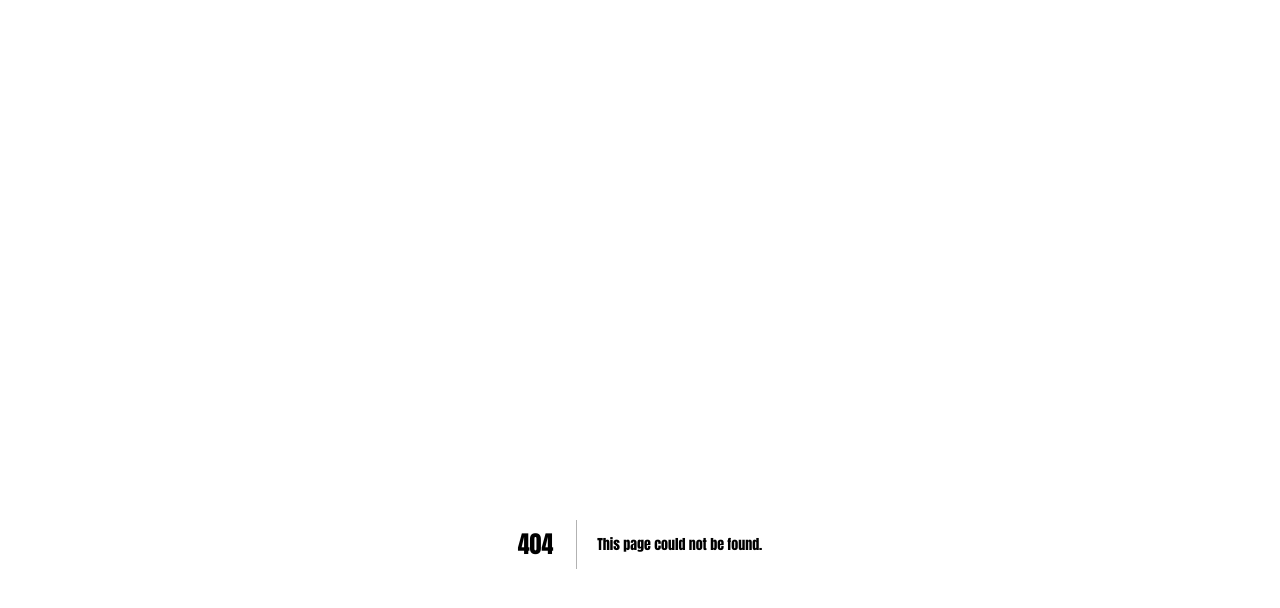
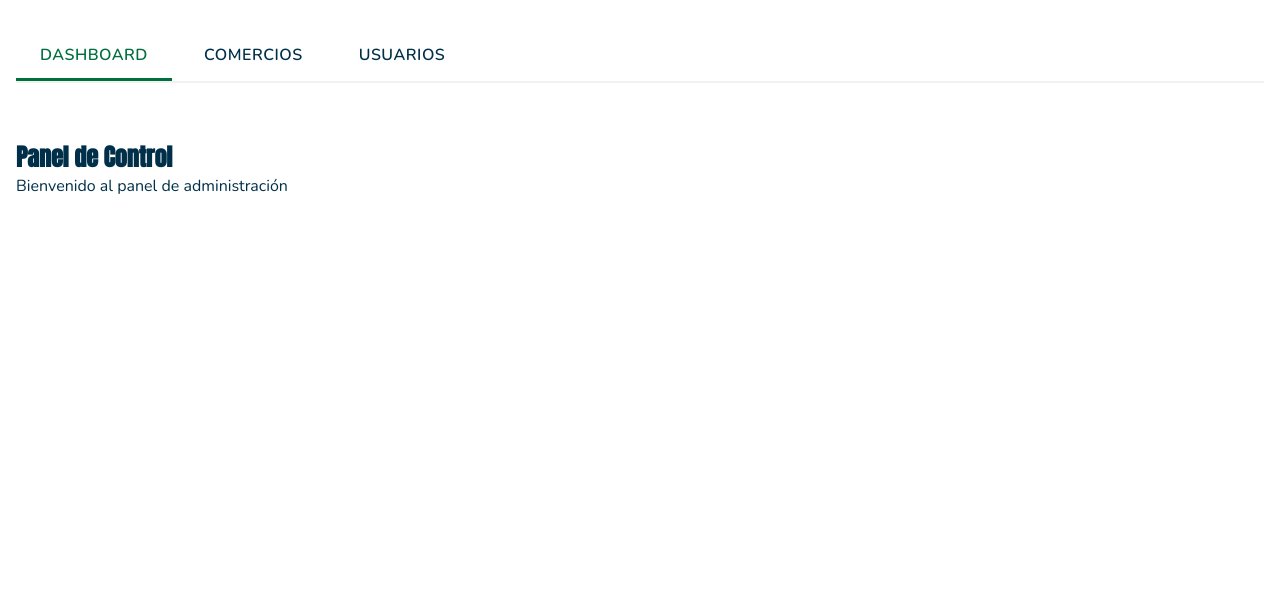
Before and after one commit to gacenoinspira/gacenoinspira, a Next.js app: page /admin in a window 1280 px wide. Before the commit this address had no page. Shown: the top 608 px of the page. Built offline with nearby package versions, Linux system fonts and the light colour scheme.

Commit message:
feat: add initial project structure with auth, public and admin layouts

```diff
--- /dev/null
+++ b/src/app/(auth)/layout.module.css
@@ -0,0 +1,3 @@
+.main {
+  padding-top: 144px;
+}
--- a/src/app/(auth)/layout.tsx
+++ b/src/app/(auth)/layout.tsx
@@ -1,9 +1,10 @@
 import React from "react";
 import { UiHeader } from "../(public)/components";
+import styles from "./layout.module.css";
 
 export default function Layout({ children }: { children: React.ReactNode }) {
   return (
-    <main>
+    <main className={styles.main}>
       <UiHeader />
       {children}
     </main>
--- a/src/app/(public)/layout.tsx
+++ b/src/app/(public)/layout.tsx
@@ -2,10 +2,11 @@ import React from "react";
 
 import { Footer } from "./components/footer/ui-footer";
 import { UiHeader } from "./components";
+import styles from "./page.module.css";
 
 export default function Layout({ children }: { children: React.ReactNode }) {
   return (
-    <main>
+    <main className={styles.main}>
       <UiHeader />
       {children}
       <Footer />
--- a/src/app/(public)/page.module.css
+++ b/src/app/(public)/page.module.css
@@ -1,3 +1,6 @@
+.main {
+  padding-top: 144px;
+}
 .section_img {
   background-image: url("/img/turismo.jpg");
   background-size: cover;
--- /dev/null
+++ b/src/app/admin/page.tsx
@@ -0,0 +1,10 @@
+import React from "react";
+import { UiAdmin } from "./ui-admin";
+
+export default function Page() {
+  return (
+    <div>
+      <UiAdmin />
+    </div>
+  );
+}
--- /dev/null
+++ b/src/app/admin/ui-admin.module.css
@@ -0,0 +1,55 @@
+.tabsContainer {
+  max-width: 100%;
+  margin: 2rem auto;
+  padding: 0 1rem;
+}
+
+.tabsHeader {
+  display: flex;
+  border-bottom: 2px solid var(--color-acento);
+  margin-bottom: 2rem;
+  gap: 0.5rem;
+}
+
+.tabButton {
+  padding: 0.75rem 1.5rem;
+  font-size: 1rem;
+  font-weight: 600;
+  color: var(--color-texto);
+  background: none;
+  border: none;
+  border-bottom: 3px solid transparent;
+  cursor: pointer;
+  transition: all 0.3s ease;
+  position: relative;
+  font-family: var(--font-nunito);
+  text-transform: uppercase;
+  letter-spacing: 0.5px;
+}
+
+.tabButton:hover {
+  color: var(--color-principal);
+}
+
+.tabButton.active {
+  color: var(--color-principal);
+  border-bottom-color: var(--color-principal);
+}
+
+.tabContent {
+  padding: 1.5rem 0;
+}
+
+@media (max-width: 768px) {
+  .tabsHeader {
+    overflow-x: auto;
+    padding-bottom: 0.5rem;
+    -webkit-overflow-scrolling: touch;
+  }
+
+  .tabButton {
+    white-space: nowrap;
+    padding: 0.5rem 1rem;
+    font-size: 0.9rem;
+  }
+}
--- /dev/null
+++ b/src/app/admin/ui-admin.tsx
@@ -0,0 +1,62 @@
+"use client";
+
+import React, { useState } from "react";
+import styles from "./ui-admin.module.css";
+
+export const UiAdmin = () => {
+  const [activeTab, setActiveTab] = useState("dashboard");
+
+  return (
+    <div className={styles.tabsContainer}>
+      <div className={styles.tabsHeader}>
+        <button
+          className={`${styles.tabButton} ${
+            activeTab === "dashboard" ? styles.active : ""
+          }`}
+          onClick={() => setActiveTab("dashboard")}
+        >
+          Dashboard
+        </button>
+        <button
+          className={`${styles.tabButton} ${
+            activeTab === "comercios" ? styles.active : ""
+          }`}
+          onClick={() => setActiveTab("comercios")}
+        >
+          Comercios
+        </button>
+        <button
+          className={`${styles.tabButton} ${
+            activeTab === "usuarios" ? styles.active : ""
+          }`}
+          onClick={() => setActiveTab("usuarios")}
+        >
+          Usuarios
+        </button>
+      </div>
+
+      <div className={styles.tabContent}>
+        {activeTab === "dashboard" && (
+          <div>
+            <h2>Panel de Control</h2>
+            <p>Bienvenido al panel de administración</p>
+          </div>
+        )}
+
+        {activeTab === "comercios" && (
+          <div>
+            <h2>Gestión de Comercios</h2>
+            <p>Administra los comercios registrados</p>
+          </div>
+        )}
+
+        {activeTab === "usuarios" && (
+          <div>
+            <h2>Gestión de Usuarios</h2>
+            <p>Administra los usuarios del sistema</p>
+          </div>
+        )}
+      </div>
+    </div>
+  );
+};
--- a/src/app/globals.css
+++ b/src/app/globals.css
@@ -25,7 +25,6 @@ body {
   background-color: var(--background-white);
   color: var(--color-texto);
   height: 100dvb;
-  padding-top: 144px;
 }
 
 h1,
```
